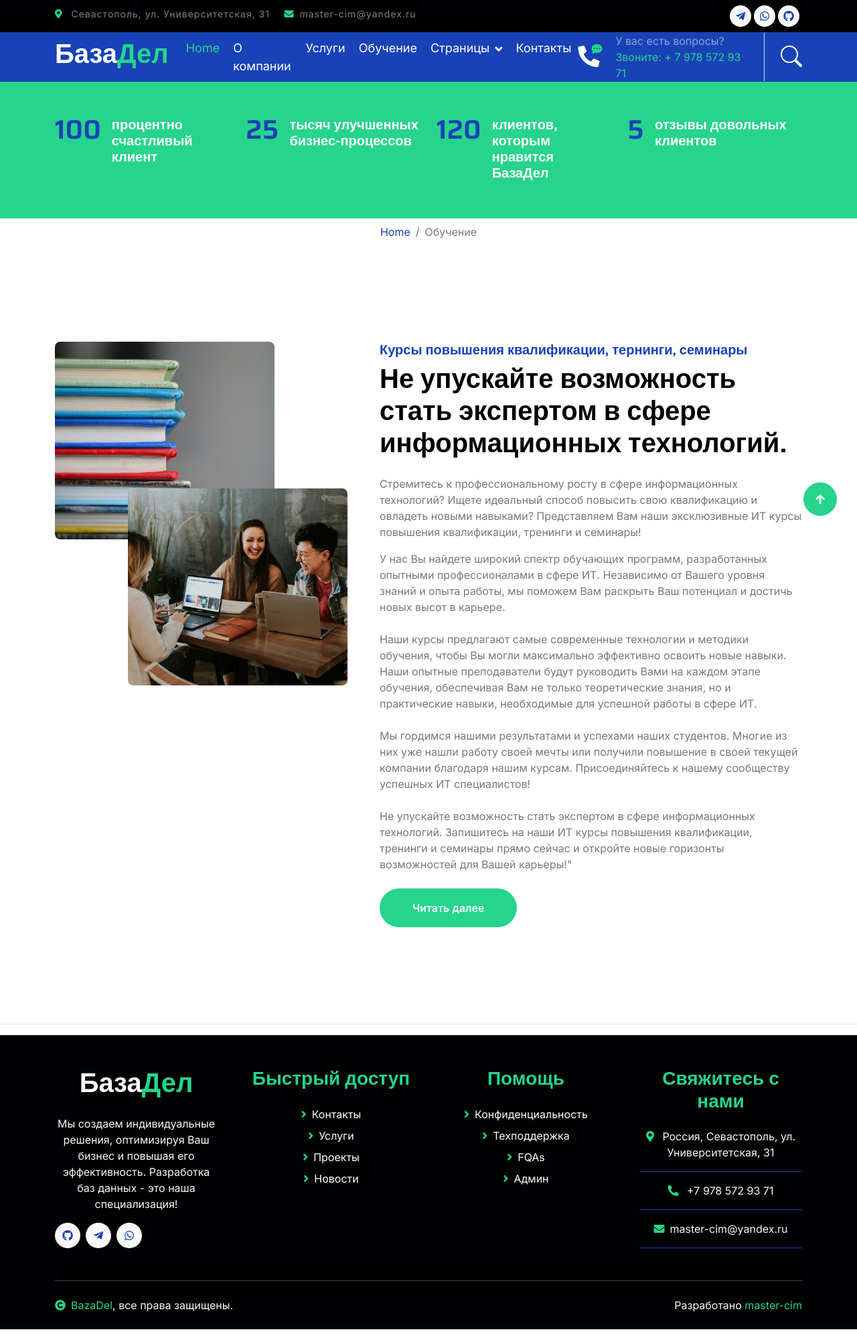
After one commit to master-cim/bazadel, a Django app: page /learning/ in a window 1280 px wide. The commit adds this page. Shown: the whole page at 67% size. Run offline with Django 4.2, Linux system fonts and the light colour scheme; some libraries are stand-ins or nearby versions.

Commit message:
Страница Обучение

```diff
--- a/bazadel/posts/urls.py
+++ b/bazadel/posts/urls.py
@@ -11,8 +11,8 @@
     path('service/', views.service, name='service'),
     # Cтраница команды
     path('about/', views.about, name='about'),
-    # Страница со списком проектов
-    path('project/', views.project_list),
-    # Отдельная страница с информацией о проекте
-    path('project/<slug:slug>/', views.project_detail),
+    # Отдельная страница с информацией об услуге
+    path('service/<slug:slug>/', views.project_detail),
+    # Страница обучения
+    path('learning/', views.learning, name='learning'),
 ]
--- a/bazadel/posts/views.py
+++ b/bazadel/posts/views.py
@@ -17,6 +17,11 @@
     return render(request, template)
 
 
+def learning(request):
+    template = 'posts/learning.html'
+    return render(request, template)
+
+
 # Страница со списком мороженого
 def project_list(request):
     return HttpResponse('Список проектов')
--- a/bazadel/templates/includes/header.html
+++ b/bazadel/templates/includes/header.html
@@ -39,7 +39,7 @@
                             <a href="{% url 'posts:index' %}" class="nav-item nav-link active text-secondary">Home</a>
                             <a href="{% url 'posts:about' %}" class="nav-item nav-link">О компании</a>
                             <a href="{% url 'posts:service' %}" class="nav-item nav-link">Услуги</a>
-                            <a href="project.html" class="nav-item nav-link">Проекты</a>
+                            <a href="{% url 'posts:learning' %}" class="nav-item nav-link">Обучение</a>
                             <div class="nav-item dropdown">
                                 <a href="#" class="nav-link dropdown-toggle" data-bs-toggle="dropdown">Страницы</a>
                                 <div class="dropdown-menu rounded">
--- a/bazadel/templates/includes/services.html
+++ b/bazadel/templates/includes/services.html
@@ -2,7 +2,7 @@
       <div class="container-fluid services py-5 mb-5">
         <div class="container">
             <div class="text-center mx-auto pb-5 wow fadeIn" data-wow-delay=".3s" style="max-width: 600px;">
-                <h5 class="text-primary">Наши услуги</h5>
+                <h5 class="text-primary">Наши предложения</h5>
                 <h1>Услуги, разработанные специально для вашего бизнеса</h1>
             </div>
             <div class="row g-5 services-inner">
--- /dev/null
+++ b/bazadel/templates/posts/learning.html
@@ -0,0 +1,45 @@
+<!DOCTYPE html>
+{% extends 'base.html' %}
+{% load static %}
+{% block content %}
+{% include 'includes/factstart.html' %}
+
+        <!-- Page Header Start -->
+        <div class="container-fluid px-0 py-2">
+            <nav aria-label="breadcrumb animated slideInDown">
+                <ol class="breadcrumb justify-content-center mb-0">
+                    <li class="breadcrumb-item"><a href="{% url 'posts:index' %}" >Home</a></li>
+                    <li class="breadcrumb-item" aria-current="page">Обучение</li>
+                </ol>
+            </nav>
+    </div>
+    <!-- Page Header End -->
+
+        <!-- Learning Start -->
+        <div class="container-fluid py-5 my-5">
+            <div class="container py-5">
+                <div class="row g-5">
+                    <div class="col-lg-5 col-md-6 col-sm-12 wow fadeIn" data-wow-delay=".3s">
+                        <div class="h-100 position-relative">
+                            <img src="{% static 'img/edu1.jpg' %}" class="img-fluid w-75 rounded" alt="" style="margin-bottom: 25%;">
+                            <div class="position-absolute w-75" style="top: 25%; left: 25%;">
+                                <img src="{% static 'img/edu2.jpg' %}" class="img-fluid w-100 rounded" alt="">
+                            </div>
+                        </div>
+                    </div>
+                    <div class="col-lg-7 col-md-6 col-sm-12 wow fadeIn" data-wow-delay=".5s">
+                        <h5 class="text-primary">Курсы повышения квалификации, тернинги, семинары</h5>
+                        <h1 class="mb-4">Не упускайте возможность стать экспертом в сфере информационных технологий.</h1>
+                        <p> Стремитесь к профессиональному росту в сфере информационных технологий? Ищете идеальный способ повысить свою квалификацию и овладеть новыми навыками? Представляем Вам наши эксклюзивные ИТ курсы повышения квалификации, тренинги и семинары!</p>
+                        <p class="mb-4">У нас Вы найдете широкий спектр обучающих программ, разработанных опытными профессионалами в сфере ИТ. Независимо от Вашего уровня знаний и опыта работы, мы поможем Вам раскрыть Ваш потенциал и достичь новых высот в карьере.</p>
+                        <p class="mb-4">Наши курсы предлагают самые современные технологии и методики обучения, чтобы Вы могли максимально эффективно освоить новые навыки. Наши опытные преподаватели будут руководить Вами на каждом этапе обучения, обеспечивая Вам не только теоретические знания, но и практические навыки, необходимые для успешной работы в сфере ИТ.</p>
+                        <p class="mb-4">Мы гордимся нашими результатами и успехами наших студентов. Многие из них уже нашли работу своей мечты или получили повышение в своей текущей компании благодаря нашим курсам. Присоединяйтесь к нашему сообществу успешных ИТ специалистов!</p>
+                        <p class="mb-4">Не упускайте возможность стать экспертом в сфере информационных технологий. Запишитесь на наши ИТ курсы повышения квалификации, тренинги и семинары прямо сейчас и откройте новые горизонты возможностей для Вашей карьеры!" </p>
+                        <a href="" class="btn btn-secondary rounded-pill px-5 py-3 text-white">Читать далее</a>
+                    </div>
+                </div>
+            </div>
+        </div>
+        <!-- Learning End -->
+
+{% endblock %}
--- a/bazadel/templates/posts/service.html
+++ b/bazadel/templates/posts/service.html
@@ -8,9 +8,8 @@
         <div class="container-fluid px-0 py-2">
             <nav aria-label="breadcrumb animated slideInDown">
                 <ol class="breadcrumb justify-content-center mb-0">
-                    <li class="breadcrumb-item"><a href="#">Home</a></li>
-                    <li class="breadcrumb-item"><a href="#">Наши предложения</a></li>
-                    <li class="breadcrumb-item" aria-current="page">Сервисы</li>
+                    <li class="breadcrumb-item"><a href="{% url 'posts:index' %}" >Home</a></li>
+                    <li class="breadcrumb-item" aria-current="page">Услуги</li>
                 </ol>
             </nav>
     </div>
```
Also changed, not shown: bazadel/templates/posts/about.html (+10 -3 lines), bazadel/static/img/edu1.jpg (added), bazadel/static/img/edu2.jpg (added).
